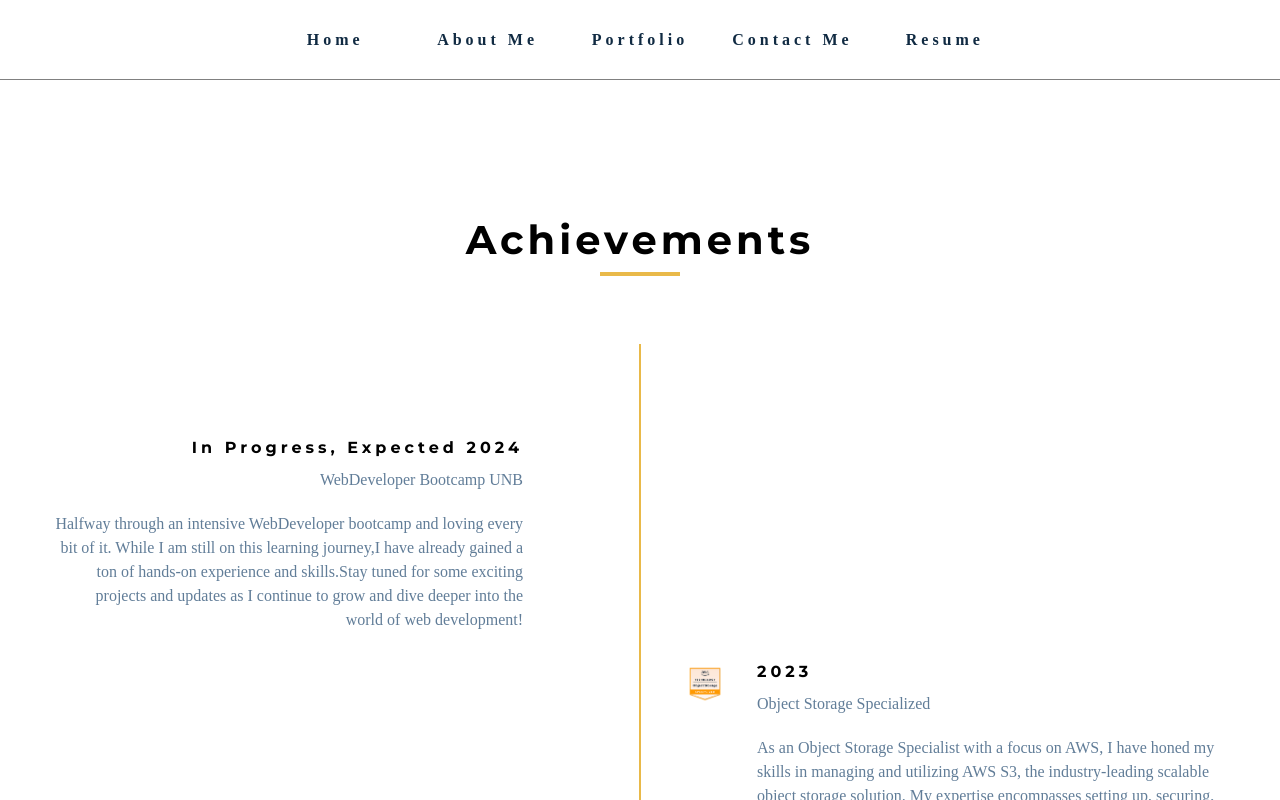
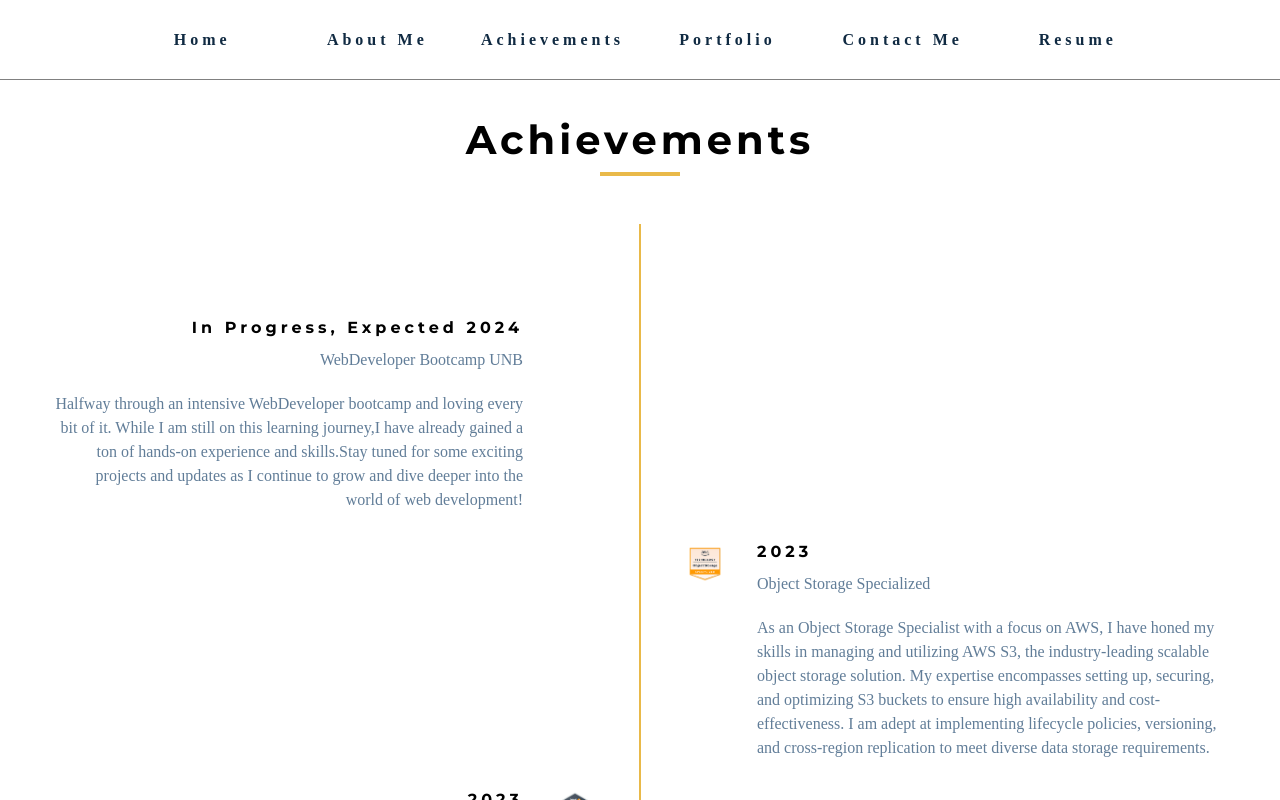
Before and after one commit to Kirill777-web/PortfolioWebDev, a React (Vite) app: page /achievements in a window 1280 px wide. Shown: the top 800 px of the page. Built offline with nearby package versions, Linux system fonts and the light colour scheme.

Commit message:
added: Achievements component, Nav link, Sidebar link Achievements styles. Corrected For mobile view

```diff
--- a/src/Achievements.css
+++ b/src/Achievements.css
@@ -77,3 +77,9 @@
     top: -40px;
   }
 }
+
+@media screen and (min-width: 360px) and (max-width: 768px) {
+  .timeline-line {
+    display: none;
+  }
+}
--- a/src/Achievements.jsx
+++ b/src/Achievements.jsx
@@ -3,7 +3,7 @@ import './Achievements.css';
 function Achievements() {
   return (
     <div>
-      <section className='section achievements'>
+      <section className='section-achievements'>
         <div className='section-title'>
           <h2>achievements</h2>
           <div className='underline'></div>
--- a/src/Nav.css
+++ b/src/Nav.css
@@ -45,7 +45,7 @@
   }
   .nav-links {
     display: grid;
-    grid-template-columns: repeat(5, 1fr);
+    grid-template-columns: repeat(6, 1fr);
     justify-items: center;
     -webkit-column-gap: 2rem;
     -moz-column-gap: 2rem;
--- a/src/Nav.jsx
+++ b/src/Nav.jsx
@@ -46,6 +46,9 @@ function Navbar() {
               <Link to='/about'>About Me</Link>
             </li>
             <li>
+              <Link to='/achievements'>Achievements</Link>
+            </li>
+            <li>
               <Link to='/portfolio'>Portfolio</Link>
             </li>
             <li>
--- a/src/Sidebar.jsx
+++ b/src/Sidebar.jsx
@@ -22,8 +22,8 @@ function Sidebar({ isOpen, onClose }) {
               </Link>
             </li>
             <li>
-              <Link to='/services' onClick={onClose}>
-                Services
+              <Link to='/achievements' onClick={onClose}>
+                Achievements
               </Link>
             </li>
             <li>
```
